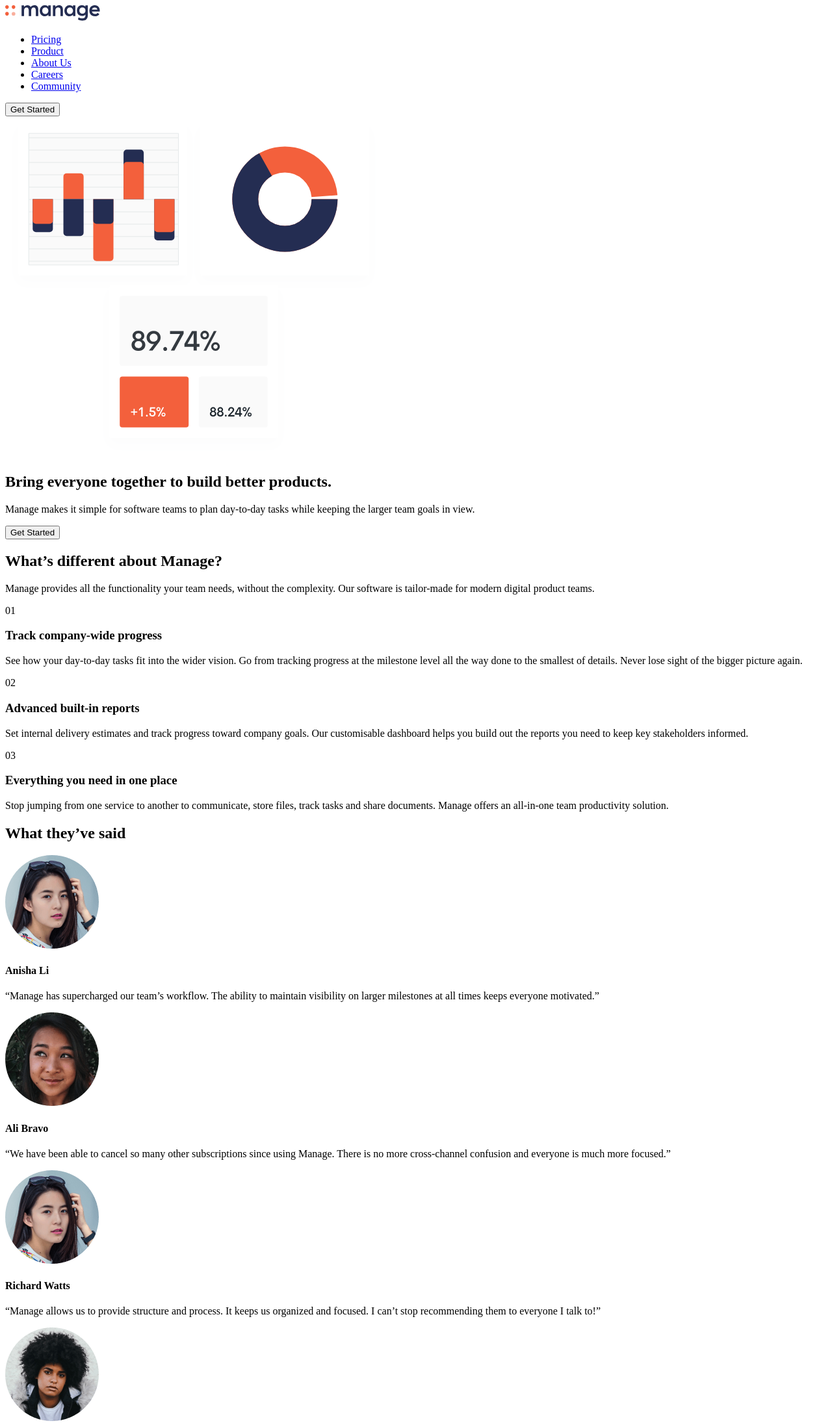
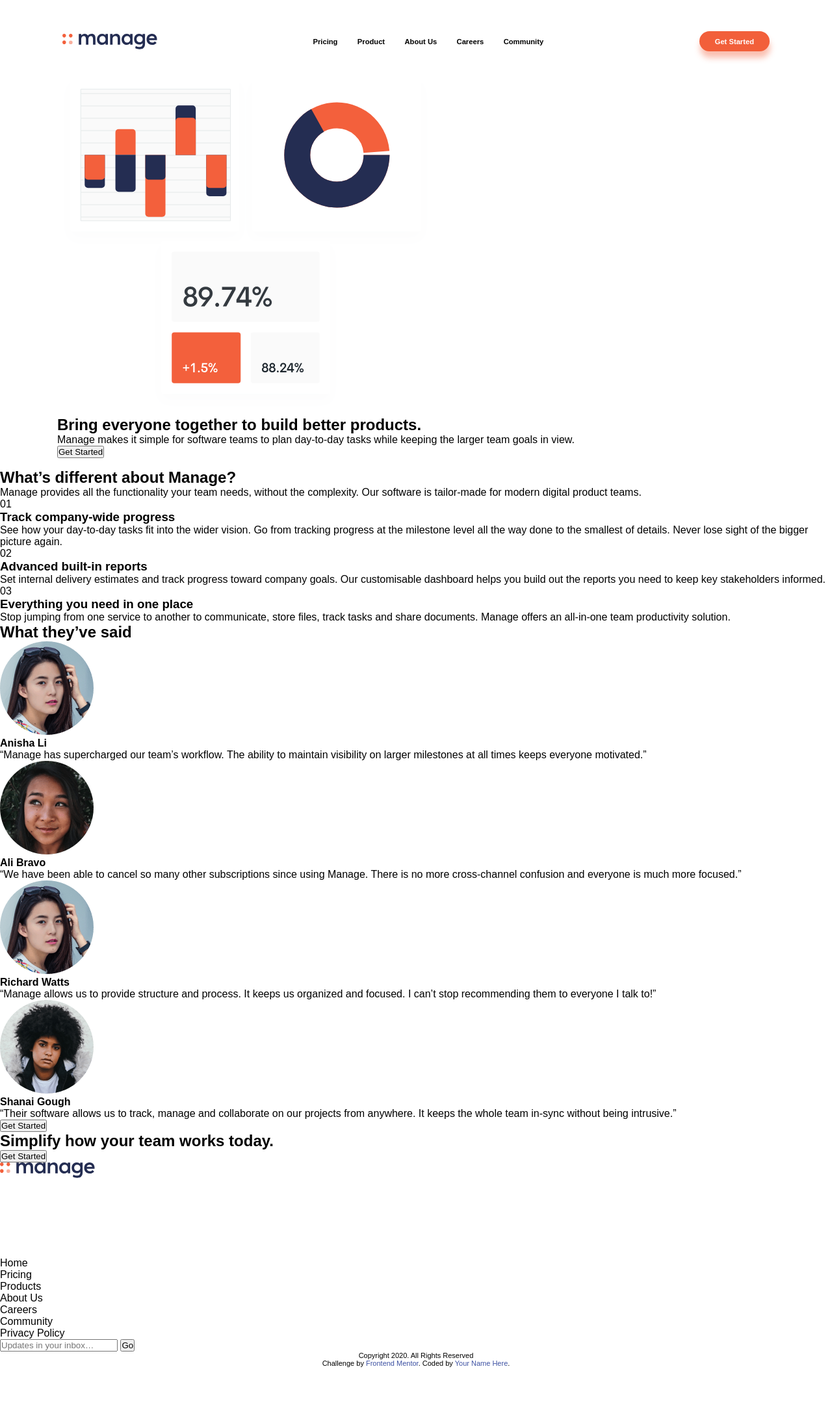
Before and after one commit to BlessTheBoy/manage-landing-page.github.io, a plain HTML site: page index.html in a window 1280 px wide. Shown: the top 2190 px of the page at 65% size. After the commit the page ends 2104 px from the top, so only its background shows below. Drawn offline with Linux system fonts and the light colour scheme; a web font is replaced by a local one.

Commit message:
styling nav

```diff
--- /dev/null
+++ b/design/scss/_config.scss
@@ -0,0 +1,13 @@
+* {
+  margin: 0;
+  padding: 0;
+  box-sizing: border-box;
+  font-family: "Be Vietnam", sans-serif;
+}
+a {
+  text-decoration: none;
+  color: initial;
+}
+ul {
+  list-style: none;
+}
--- /dev/null
+++ b/design/scss/main.scss
@@ -0,0 +1,71 @@
+@import "config";
+
+$BrightRed: rgb(242, 95, 58);
+$DarkBlue: hsl(228, 39%, 23%);
+
+$DarkGrayishBlue: hsl(227, 12%, 61%);
+$VeryDarkBlue: hsl(233, 12%, 13%);
+$VeryPaleRed: hsl(13, 100%, 96%);
+$VaryLightGray: hsl(0, 0%, 98%);
+
+@mixin container {
+  width: 100%;
+  max-width: 1200px;
+  margin: 0 auto;
+  padding: 1rem 3rem;
+}
+@mixin transition-ease($time) {
+  transition: all ease-in-out $time;
+}
+@mixin button-style {
+  border: none;
+  outline: none;
+  padding: 0.6rem 1.5rem;
+  border-radius: 30px;
+  background-color: $BrightRed;
+  color: white;
+  font-size: 0.7rem;
+  font-weight: 700;
+  cursor: pointer;
+  -webkit-box-shadow: 1px 10px 10px 0px rgba(242, 95, 58, 0.4);
+  -moz-box-shadow: 1px 10px 10px 0px rgba(242, 95, 58, 0.4);
+  box-shadow: 1px 10px 10px 0px rgba(242, 95, 58, 0.4);
+}
+
+.top {
+  .header {
+    @include container();
+    display: flex;
+    justify-content: space-between;
+    align-items: center;
+    padding: 3rem 3.5rem 1rem;
+
+    &__nav {
+      ul {
+        display: flex;
+
+        li {
+          margin: 0 0.75rem;
+          font-size: 0.7rem;
+          font-weight: 700;
+          cursor: pointer;
+          padding: 0.2rem;
+          @include transition-ease(0.2s);
+
+          &:hover {
+            opacity: 0.5;
+          }
+        }
+      }
+    }
+    &__btn {
+      @include button-style();
+    }
+  }
+  .hero {
+    @include container();
+    width: 100%;
+    max-width: 1200px;
+    margin: 0 auto;
+  }
+}
--- a/index.html
+++ b/index.html
@@ -11,7 +11,12 @@
       sizes="32x32"
       href="./images/favicon-32x32.png"
     />
-
+    <link rel="preconnect" href="https://fonts.gstatic.com" />
+    <link
+      href="https://fonts.googleapis.com/css2?family=Be+Vietnam:wght@400;500;700&display=swap"
+      rel="stylesheet"
+    />
+    <link rel="stylesheet" href="css/main.css" />
     <title>Frontend Mentor | Manage landing page</title>
 
     <!-- Feel free to remove these styles or customise in your own stylesheet 👍 -->
@@ -28,9 +33,7 @@
   <body>
     <div class="top">
       <header class="header">
-        <div class="header__logo">
-          <img src="images/logo.svg" alt="" class="header__logo-image logo" />
-        </div>
+        <img src="images/logo.svg" alt="" class="header__logo logo" />
         <nav class="header__nav">
           <ul>
             <li><a href="#">Pricing</a></li>
@@ -40,9 +43,7 @@
             <li><a href="#">Community</a></li>
           </ul>
         </nav>
-        <div class="header__btn">
-          <button>Get Started</button>
-        </div>
+        <button class="header__btn">Get Started</button>
       </header>
       <section class="hero">
         <div class="hero__image">
```
Also changed, not shown: css/main.css (added), 1 other file.
